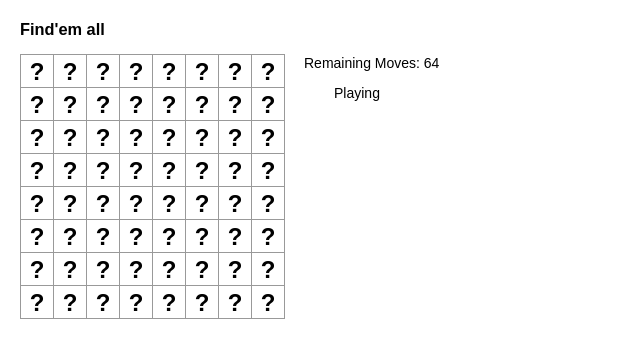
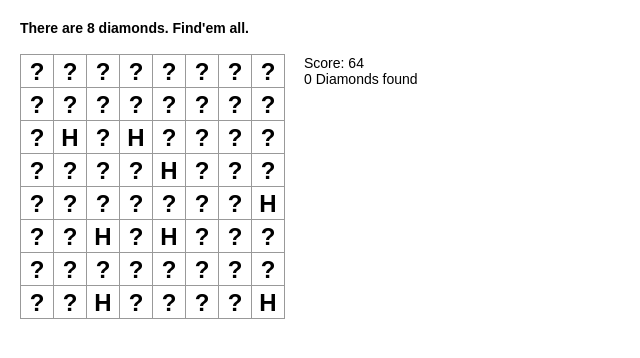
Before and after one commit to mitmaniar/diamond-sweeper, a React (Create React App) app: page / in a window 1280 px wide. Shown: the top 358 px of the page, without its empty margins (0-640 px from the left). Built offline with nearby package versions, Linux system fonts and the light colour scheme; the HTML template or start-up script is replaced by a standard one.

Commit message:
Code optimization

```diff
--- a/src/App.js
+++ b/src/App.js
@@ -43,11 +43,22 @@ class Game extends React.Component {
     })
   }
 
+  diamondsFound() {
+    return this.state.diamondPositions.map((position) => {
+      return this.state.squareStates[position]
+    }).reduce((a,b) => a+b, 0)
+  }
+
+  score() {
+    return (this.state.matrixSize*this.state.matrixSize) - (this.state.squareStates.reduce((a,b) => a + b, 0));
+  }
+
   render() {
-    const remainingMoves = (this.state.matrixSize*this.state.matrixSize) - (this.state.squareStates.reduce((a,b) => a + b, 0));
+    const remainingMoves = this.score();
+    const diamongsFound = this.diamondsFound();
     return (
       <div>
-        <h3>Find'em all </h3>
+        <h4>There are {this.state.diamondCount} diamonds. Find'em all. </h4>
         <div className="game">
           <div className="game-board">
             <Board
@@ -58,8 +69,8 @@ class Game extends React.Component {
             />
           </div>
           <div className="game-info">
-            <div>Remaining Moves: {remainingMoves}</div>
-            <ol>{remainingMoves?'Playing':'All diamongs found'}</ol>
+            <div>Score: {remainingMoves}</div>
+            <div>{(diamongsFound<this.state.diamondCount)?`${diamongsFound} Diamonds found`:'All diamonds found, Bravo'}</div>
           </div>
         </div>
       </div>
--- a/src/components/Square.js
+++ b/src/components/Square.js
@@ -2,7 +2,7 @@ import React, { Component } from 'react';
 export default function Square(props) {
     return (
       <button className="square" onClick={props.onClick}>
-        {props.openState?(props.diamond?'D':''):'?'}
+        {props.openState?(props.diamond?'D':''):props.diamond?'H':'?'}
       </button>
     );
   }
```
